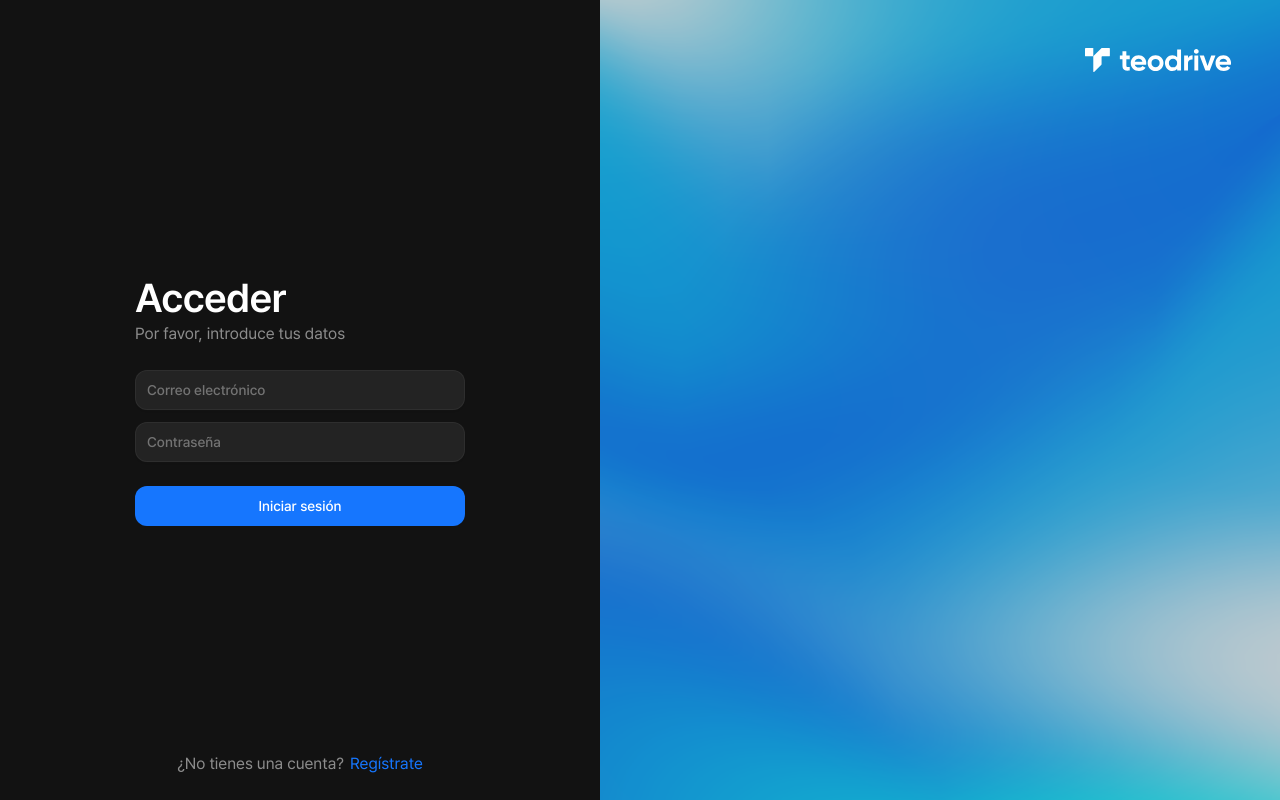
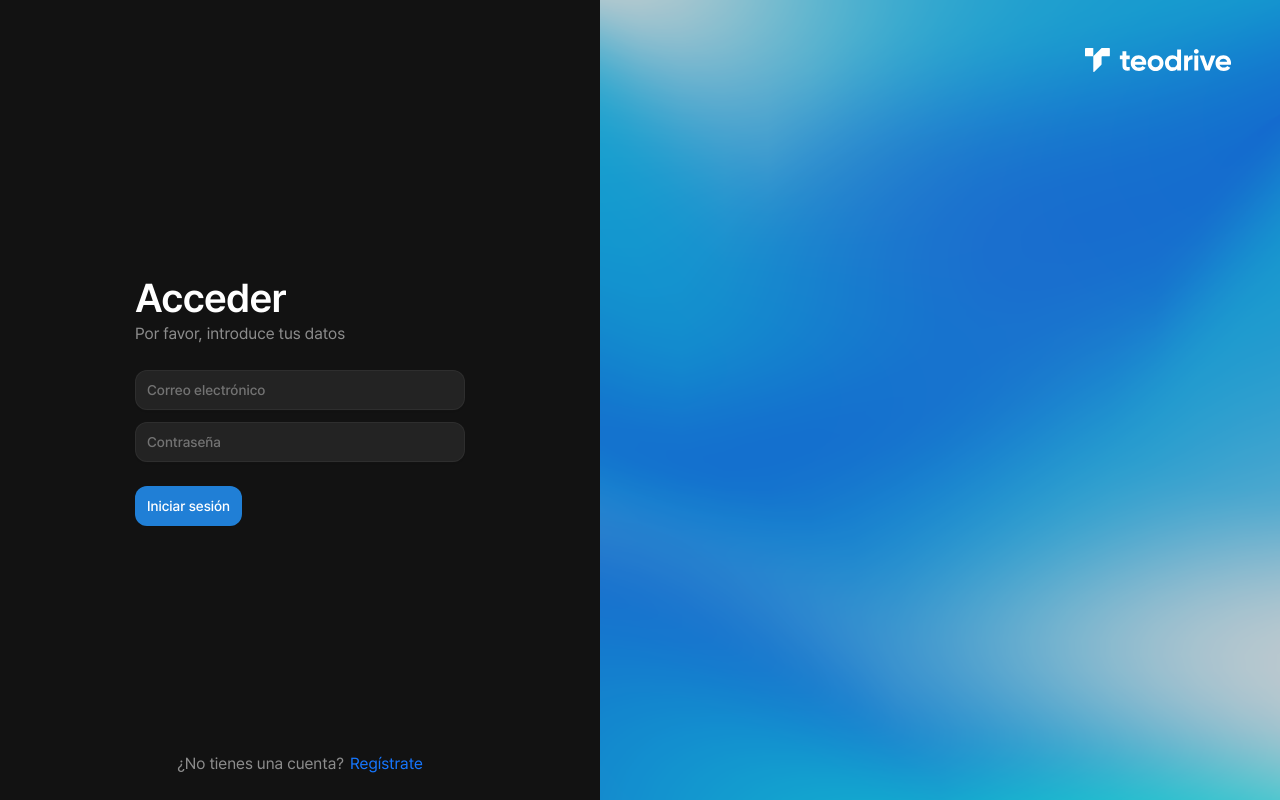
Before and after one commit to gitgunter/dashboard, a React (Vite) app: page /login in a window 1280 px wide. Built offline with nearby package versions, Linux system fonts and the light colour scheme.

Commit message:
Dashboard updated

```diff
--- a/jsconfig.json
+++ b/jsconfig.json
@@ -1,5 +1,6 @@
 {
   "compilerOptions": {
+    "jsx": "react",
     "baseUrl": ".",
     "paths": {
       "@assets/*": ["src/assets/*"],
--- a/src/components/LoginForm/LoginForm.jsx
+++ b/src/components/LoginForm/LoginForm.jsx
@@ -1,8 +1,11 @@
-import axios from 'axios';
 import { useFormik } from 'formik';
 import { object, string } from 'yup';
-import { useAuth } from '../../context/AuthContext';
+import { useMutation } from 'react-query';
+
+import { useAuth } from '@context/AuthContext';
 import { Input } from '../Input/Input';
+import { signIn } from '@services/authService';
+import TeodriveButton from '@components/TeodriveButton/TeodriveButton';
 
 import css from './LoginForm.module.css';
 
@@ -10,9 +13,11 @@ export const LoginForm = () => {
   const { login } = useAuth();
 
   const ERROR_MESSAGES = {
-    EMAIL_NOT_FOUND: 'No se encontró un usuario registrado con este correo electrónico.',
+    EMAIL_NOT_FOUND:
+      'No se encontró un usuario registrado con este correo electrónico.',
     INCORRECT_PASSWORD: 'La contraseña proporcionada es incorrecta.',
-    UNKNOWN_ERROR: 'Ocurrió un error desconocido. Por favor, inténtalo de nuevo más tarde.',
+    UNKNOWN_ERROR:
+      'Ocurrió un error desconocido. Por favor, inténtalo de nuevo más tarde.',
   };
 
   const handleErrors = (error, setErrors) => {
@@ -25,6 +30,16 @@ export const LoginForm = () => {
       setErrors({ general: ERROR_MESSAGES.UNKNOWN_ERROR });
     }
   };
+
+  const loginMutation = useMutation(signIn, {
+    onError: (error) => {
+      handleErrors(error, formik.setErrors);
+    },
+    onSuccess: (data) => {
+      const token = data.userToken;
+      login(token);
+    },
+  });
 
   const formik = useFormik({
     initialValues: {
@@ -43,18 +58,8 @@ export const LoginForm = () => {
         .min(6, 'La contraseña debe tener al menos 6 caracteres')
         .required('Introduce una contraseña'),
     }),
-    onSubmit: async (loginFormData, { setErrors }) => {
-      try {
-        const response = await axios.post(
-          'https://api.teodrive.com/auth/login',
-          { email: loginFormData.email, password: loginFormData.password }
-        );
-
-        const token = response.data.userToken;
-        login(token);
-      } catch (error) {
-        handleErrors(error, setErrors);
-      }
+    onSubmit: async (loginFormData) => {
+      loginMutation.mutate(loginFormData);
     },
   });
 
@@ -87,38 +92,15 @@ export const LoginForm = () => {
             placeholder='Contraseña'
             error={formik.errors.password && formik.touched.password}
           />
-          {formik.errors.password && formik.touched.password &&
+          {formik.errors.password && formik.touched.password && (
             <InputError>{formik.errors.password}</InputError>
-          }
+          )}
         </div>
       </div>
-      <Button />
+      <TeodriveButton type='submit' disabled={loginMutation.isLoading}>
+        {loginMutation.isLoading ? 'Validando...' : 'Iniciar sesión'}
+      </TeodriveButton>
     </form>
-  );
-};
-
-export const Button = () => {
-  const styles = {
-    cursor: 'pointer',
-    userSelect: 'none',
-    display: 'inline-flex',
-    justifyContent: 'center',
-    alignItems: 'center',
-    verticalAlign: 'baseline',
-    backgroundColor: '#1676fe',
-    borderRadius: '0.75rem',
-    color: '#fff',
-    fontSize: '0.875rem',
-    fontWeight: '500',
-    lineHeight: '1.25rem',
-    padding: '0.625rem 0.875rem',
-    width: '100%',
-  };
-
-  return (
-    <button type='submit' style={styles}>
-      Iniciar sesión
-    </button>
   );
 };
 
--- a/src/components/TeodriveButton/TeodriveButton.jsx
+++ b/src/components/TeodriveButton/TeodriveButton.jsx
@@ -1,53 +1,27 @@
-import PropTypes from 'prop-types';
 import css from './TeodriveButton.module.css';
 
-/**
- * @typedef {'default' | 'primary' | 'secondary' | 'ghost' | 'outline'} Variant
- * Define los estilos de variantes disponibles para el botón.
- */
-
-/**
- * @typedef {'small' | 'medium' | 'large'} Size
- * Define los tamaños disponibles para el botón.
- */
-
-/**
- * Componente Button que renderiza un botón personalizable con diferentes variantes y tamaños.
- *
- * @param {React.ButtonHTMLAttributes} props Las props del componente.
- * @param {React.ReactNode} props.icon Icono a mostrar en el botón.
- * @param {Variant} props.variant La variante de estilos del botón.
- * @param {Size} props.size El tamaño del botón. Por defecto es 'medium'.
- * @param {React.ReactNode} props.children Los componentes hijos a renderizar dentro del botón.
- * @returns {React.ReactNode} El componente de botón renderizado.
- */
-
-const TeodriveButton = ({ icon, variant, size, width, children, ...props }) => {
+const TeodriveButton = ({
+  isLoading,
+  icon,
+  variant = 'default',
+  size = 'medium',
+  width,
+  children,
+  ...props
+}) => {
   const buttonClassName = `${props.className} ${css.TeodriveButton} ${css[variant]} ${css[size]}`;
 
   return (
-    <button {...props} style={{ width: width || 'fit-content' }} type='button' className={buttonClassName}>
+    <button
+      {...props}
+      style={{ width: width || 'fit-content' }}
+      type={props.type || 'button'}
+      className={buttonClassName}
+    >
       {icon}
-      {children}
+      {!isLoading && children}
     </button>
   );
 };
+
 export default TeodriveButton;
-
-TeodriveButton.defaultProps = {
-  variant: 'default',
-  size: 'medium',
-};
-
-TeodriveButton.propTypes = {
-  icon: PropTypes.node,
-  variant: PropTypes.oneOf([
-    'default',
-    'primary',
-    'secondary',
-    'ghost',
-    'outline',
-  ]),
-  size: PropTypes.oneOf(['small', 'medium', 'large']),
-  children: PropTypes.node,
-};
--- /dev/null
+++ b/src/context/PlanContext.jsx
@@ -0,0 +1,20 @@
+import { createContext, useContext, useState } from 'react';
+
+const PlanContext = createContext();
+
+export const PlanProvider = ({ children }) => {
+  const [isPlan, setIsPlan] = useState(null);
+
+  const upgradeAccount = () => {
+    // Lógica para actualizar la cuenta a premium
+    setIsPlan(true);
+  };
+
+  return (
+    <PlanContext.Provider value={{ isPlan, upgradeAccount }}>
+      {children}
+    </PlanContext.Provider>
+  );
+};
+
+export const usePlan = () => useContext(PlanContext);
--- /dev/null
+++ b/src/services/authService.js
@@ -0,0 +1,28 @@
+// import axiosInstance from '@utils/axiosConfig';
+
+import axios from 'axios';
+
+const baseURL = 'https://api.teodrive.com';
+// const baseURL = 'http://localhost:3000';
+
+const axiosInstance = axios.create({
+  baseURL,
+});
+
+export const signIn = async (data) => {
+  try {
+    const { email, password } = data;
+    console.log(typeof email, typeof password);
+    const response = await axiosInstance.post('/auth/login', {
+      email,
+      password,
+    });
+
+    return response.data;
+  } catch (error) {
+    console.error('Error fetching:', error);
+    throw error;
+  }
+};
+
+// export const signUp = async (email, password) => {};
```
Also changed, not shown: src/components/typescript/Button/Button.tsx (added, +30 -0 lines), src/main.jsx (+8 -5 lines).
